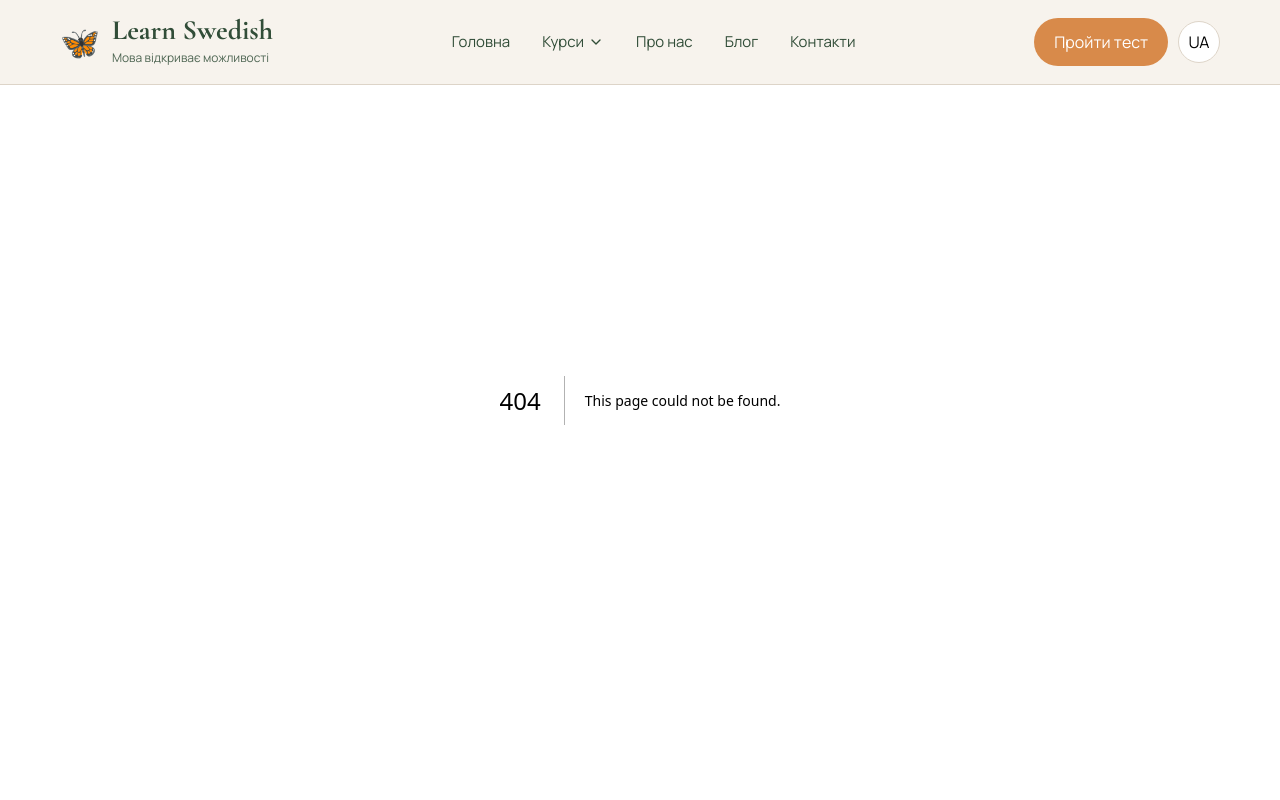
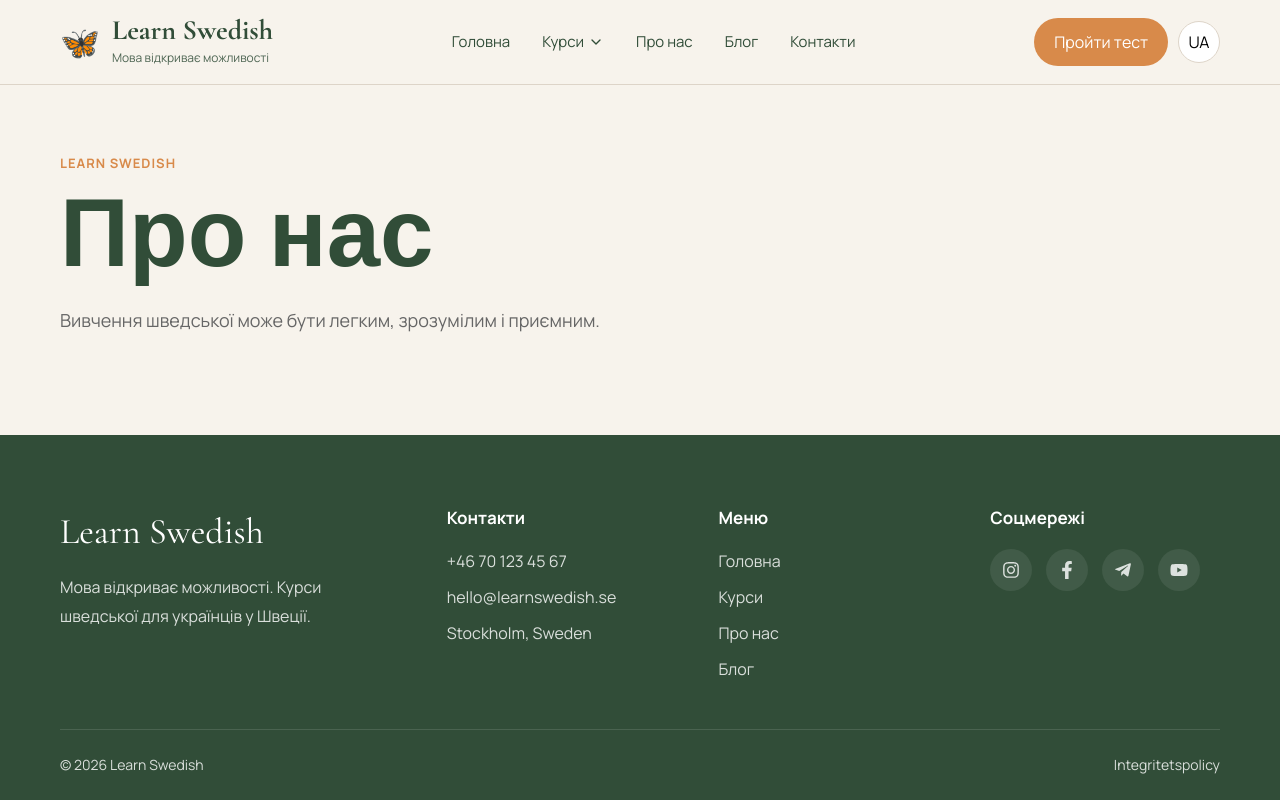
Before and after one commit to LiliiaDud/learn-swedish, a Next.js app: page /about in a window 1280 px wide. Before the commit this address had no page. Shown: the top 800 px of the page. Built offline with nearby package versions, Linux system fonts and the light colour scheme.

Commit message:
feat: add about page

```diff
--- /dev/null
+++ b/src/app/about/page.module.scss
@@ -0,0 +1,42 @@
+@use "../../styles/variables" as *;
+
+.hero {
+  padding: 150px 0 100px;
+  background: $background;
+}
+
+.eyebrow {
+  display: inline-block;
+  margin-bottom: 16px;
+  color: $accent;
+  font-size: 13px;
+  font-weight: 700;
+  text-transform: uppercase;
+  letter-spacing: 1px;
+}
+
+.hero h1 {
+  margin: 0 0 24px;
+  color: $primary;
+  font-family: var(--font-cormorant);
+  font-size: clamp(56px, 8vw, 96px);
+  line-height: 0.95;
+}
+
+.hero p {
+  max-width: 650px;
+  margin: 0;
+  color: $text-light;
+  font-size: 18px;
+  line-height: 1.7;
+}
+
+@media (max-width: 640px) {
+  .hero {
+    padding: 110px 0 70px;
+  }
+
+  .hero p {
+    font-size: 16px;
+  }
+}
--- /dev/null
+++ b/src/app/about/page.tsx
@@ -0,0 +1,19 @@
+import Container from "@/components/shared/Container";
+
+import styles from "./page.module.scss";
+
+export default function AboutPage() {
+  return (
+    <main>
+      <section className={styles.hero}>
+        <Container>
+          <span className={styles.eyebrow}>Learn Swedish</span>
+
+          <h1>Про нас</h1>
+
+          <p>Вивчення шведської може бути легким, зрозумілим і приємним.</p>
+        </Container>
+      </section>
+    </main>
+  );
+}
```
